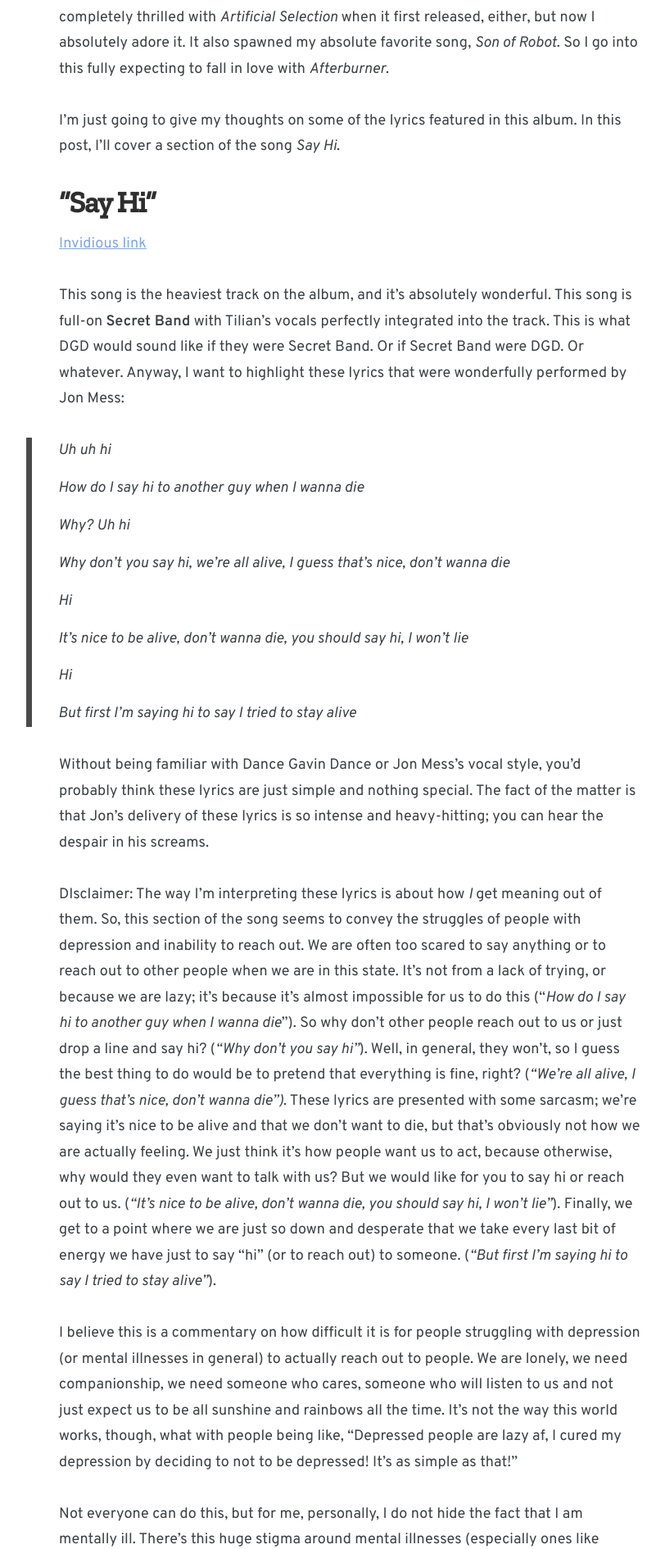
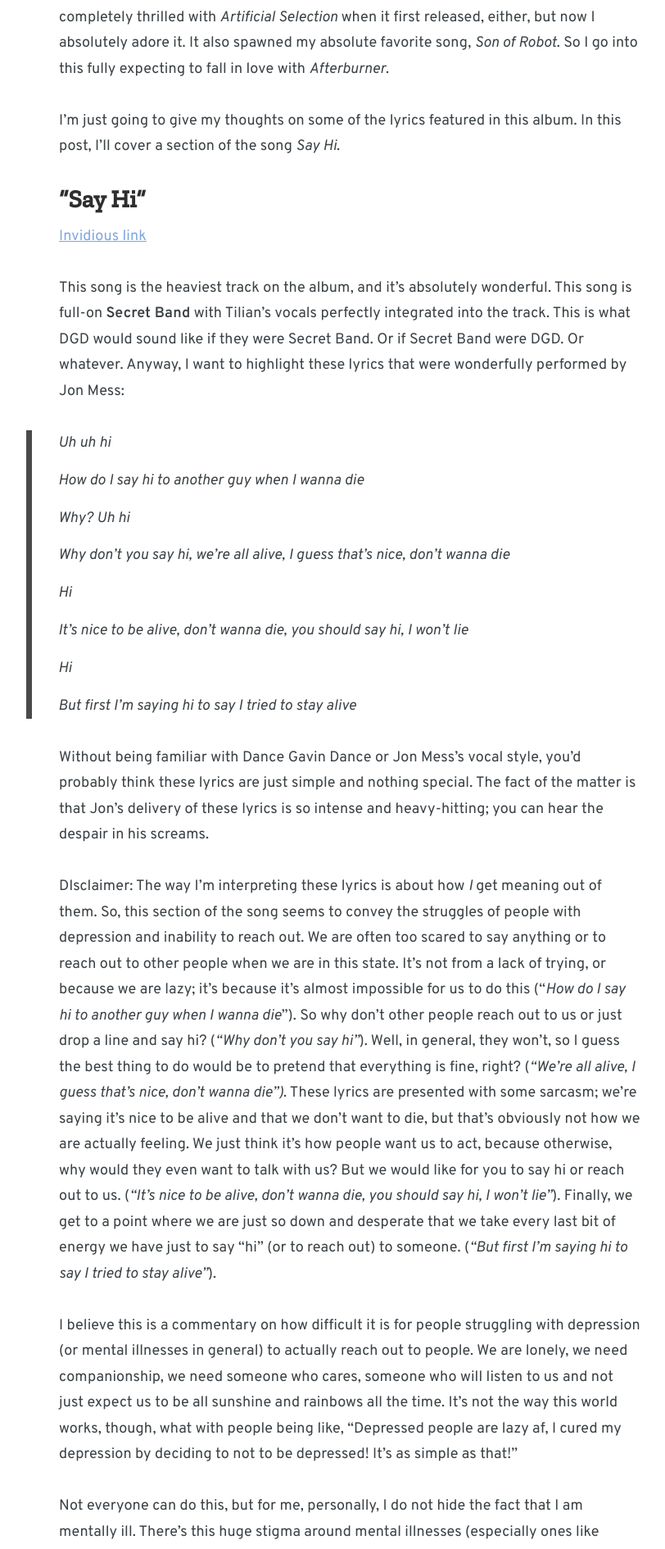
Before and after one commit to CrisisModel/crisismodel.github.io, a Jekyll site: the page built from _posts/2020-04-28-dgd-afterburner-say-hi.md, in a window 1280 px wide. Shown: the part 660-2550 px from the top of the page at 82% size, without its empty margins (213-1025 px from the left). Built offline with Jekyll 4.4.1, drawn with Linux system fonts in a browser that asks for light colours.

Commit message:
Fix formatting

```diff
--- a/_posts/2020-04-28-dgd-afterburner-say-hi.md
+++ b/_posts/2020-04-28-dgd-afterburner-say-hi.md
@@ -12,7 +12,7 @@
 I’m just going to give my thoughts on some of the lyrics featured in this album. In this post, I’ll cover a section of the song _Say Hi_.
 
 
-## “Say Hi”
+### “Say Hi”
 
 [Invidious link](https://invidio.us/watch?v=SlQfFZ82mNM)
 
```
